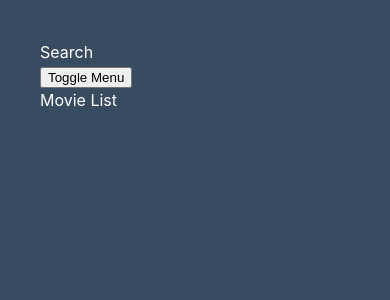
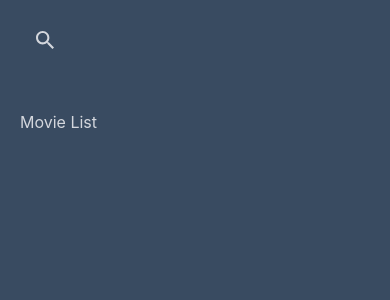
Before and after one commit to dreamer01/binge-movie, a React (Vite) app: page / in a window 390 px wide. Shown: the top 300 px of the page. Built offline with nearby package versions, Linux system fonts and the light colour scheme.

Commit message:
Adding SearchInput with transition

```diff
--- a/src/components/Icons/index.jsx
+++ b/src/components/Icons/index.jsx
@@ -144,3 +144,19 @@ export const Logout = (props) => (
     />
   </svg>
 );
+
+export const Cross = (props) => (
+  <svg
+    width={15}
+    height={15}
+    viewBox='0 0 15 15'
+    fill='none'
+    xmlns='http://www.w3.org/2000/svg'
+    {...props}
+  >
+    <path
+      d='M15 1.51071L13.4893 0L7.5 5.98929L1.51071 0L0 1.51071L5.98929 7.5L0 13.4893L1.51071 15L7.5 9.01071L13.4893 15L15 13.4893L9.01071 7.5L15 1.51071Z'
+      fill='#D4D7DD'
+    />
+  </svg>
+);
--- /dev/null
+++ b/src/components/SearchInput/index.jsx
@@ -0,0 +1,34 @@
+import { useState } from 'react';
+import PropTypes from 'prop-types';
+
+import { Search, Cross } from '../Icons';
+import Styles from './search.module.css';
+
+function SearchInput(props) {
+  const [showInput, toggleInput] = useState(false);
+
+  return (
+    <div
+      className={`${Styles.initialInputView} ${
+        showInput ? Styles.inputView : ''
+      }`}
+    >
+      <Search className={Styles.searchIcon} onClick={() => toggleInput(true)} />
+
+      <input
+        className={`${Styles.initialInput} ${showInput ? Styles.input : ''}`}
+        placeholder='Title, Movies, Keyword'
+        {...props}
+      />
+
+      {showInput && <Cross onClick={() => toggleInput(false)} />}
+    </div>
+  );
+}
+
+SearchInput.propTypes = {
+  value: PropTypes.string,
+  onChange: PropTypes.func,
+};
+
+export default SearchInput;
--- /dev/null
+++ b/src/components/SearchInput/search.module.css
@@ -0,0 +1,59 @@
+.initialInputView{
+  display: flex;
+  align-items: center;
+  height: 60px;
+  padding: 16px;
+  width: 100px;
+  border-radius: 20px;
+  transition: all 0.75s ease;
+}
+
+.inputView {
+  background-color: var(--neutral-50);
+  width: 500px;
+  border-radius: 8px;
+}
+
+.searchIcon {
+  min-width: 24px;
+  min-height: 24px;
+  cursor: pointer;
+}
+
+.initialInput{
+  display: none;
+  opacity: 0;
+  transition: all 1s ease;
+}
+
+.input{
+  display: block;
+  opacity: 1;
+  padding: 4px;
+  padding-left: 20px;
+  flex: 1;
+  background: transparent;
+  border: none;
+  font-size: 18px;
+  outline: none;
+  color: white;
+}
+
+@media (max-width:786px) {
+  .initialInputView{
+    width: 50px;
+    height: 40px;
+    padding: 12px 16px;
+    border-radius: 5px;
+  }
+
+  .searchIcon {
+    min-width: 18px;
+    min-height: 18px;
+    cursor: pointer;
+  }
+
+  .inputView{
+    width: 100%;
+  }
+}
--- a/src/components/Sidebar/sidebar.module.css
+++ b/src/components/Sidebar/sidebar.module.css
@@ -2,7 +2,7 @@
   display: flex;
   align-items: center;
   text-decoration: none;
-  color: var(--white);
+  color: var(--text);
   margin-top: 16px;
   margin-left: 50px;
   font-weight: bold;
--- a/src/index.css
+++ b/src/index.css
@@ -11,7 +11,7 @@
   -webkit-text-size-adjust: 100%;
 
   --white: #FFFFFF;
-  --text: #FFFFFF;
+  --text: #D4D7DD;
   --neutral-10: #D4D7DD;
   --neutral-20: #7B828E;
   --neutral-30: #394B61;
--- a/src/pages/Discover/discover.module.css
+++ b/src/pages/Discover/discover.module.css
@@ -15,6 +15,10 @@
 
 .mobileMenu{
   display: none;
+}
+
+.toolsBar{
+  margin-bottom: 50px;
 }
 
 .main{
@@ -41,4 +45,12 @@
     width: 100vw;
     height: 100vh;
   }
+
+  .main{
+    padding: 20px;
+  }
+
+  .main::-webkit-scrollbar {
+    display: none;
+  }
 }
--- a/src/pages/Discover/index.jsx
+++ b/src/pages/Discover/index.jsx
@@ -2,9 +2,12 @@ import { useState } from 'react';
 
 import Sidebar from '../../components/Sidebar';
 import Styles from './discover.module.css';
+import Search from '../../components/SearchInput';
 
 function Discover() {
   const [showMenu, toggleMenu] = useState(false);
+  const [search, setSearch] = useState('');
+
   return (
     <div className={Styles.wrapper}>
       <aside className={Styles.sidebar}>
@@ -18,8 +21,13 @@ function Discover() {
       )}
 
       <main className={Styles.main}>
-        <div>Search</div>
-        <button onClick={() => toggleMenu((v) => !v)}> Toggle Menu</button>
+        <div className={Styles.toolsBar}>
+          <Search
+            value={search}
+            onChange={(event) => setSearch(event.target.value)}
+          />
+        </div>
+        {/* <button onClick={() => toggleMenu((v) => !v)}> Toggle Menu</button> */}
         <div className={Styles.listView}> Movie List</div>
       </main>
     </div>
```
